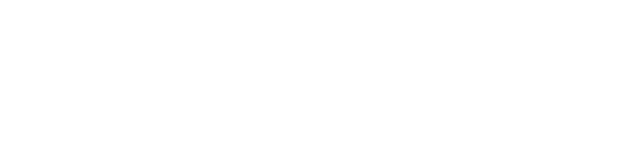
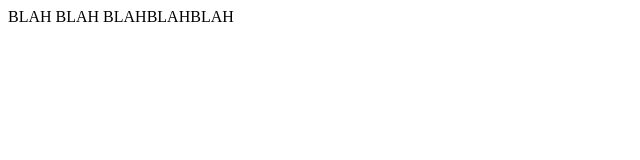
Before and after one commit to spaciousmind/crap-portfolio, a plain HTML site: page index.html in a window 1280 px wide. Shown: the whole page, without its empty margins (0-640 px from the left). Drawn offline with Linux system fonts and the light colour scheme.

Commit message:
added index html

```diff
--- a/index.html
+++ b/index.html
@@ -5,6 +5,8 @@
     <title>crap portfolio</title>
   </head>
   <body>
-
+BLAH
+BLAH
+BLAHBLAHBLAH
   </body>
 </html>
```
